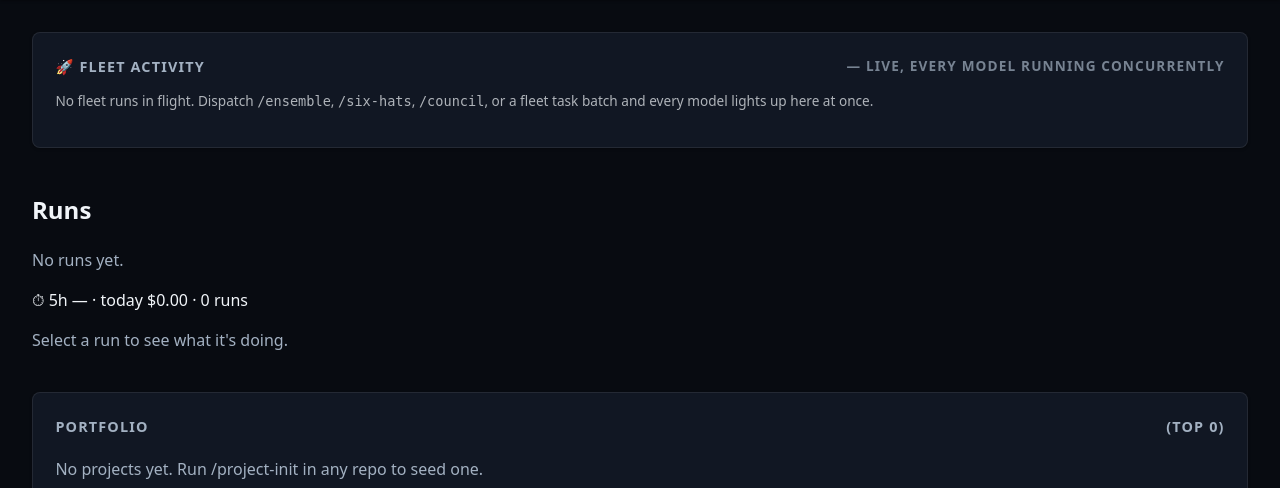
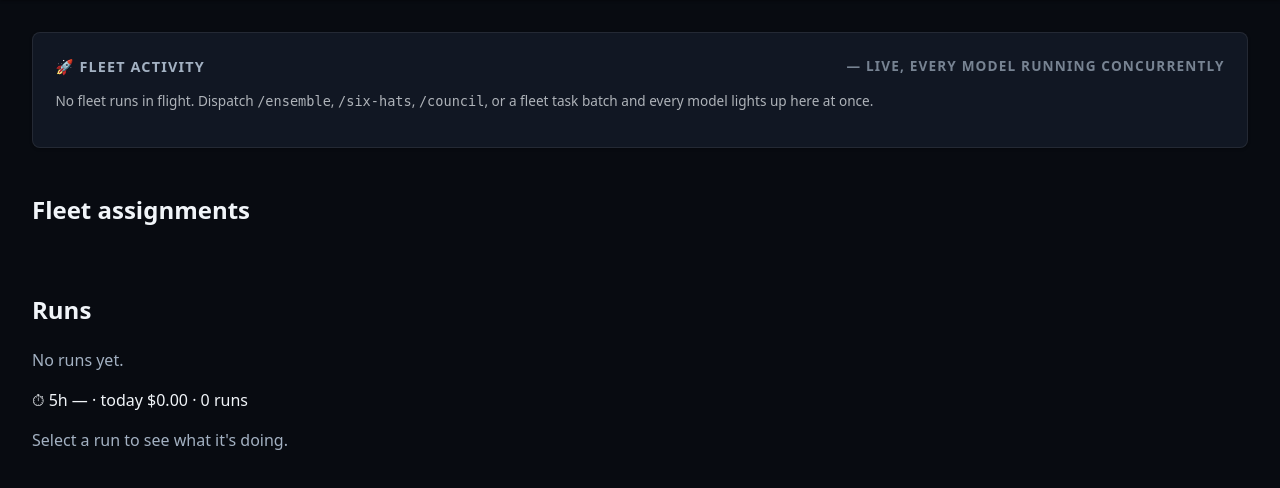
Before and after one commit to Ryfter/baton, a FastAPI app: page / in a window 1280 px wide. Shown: the part 77-565 px from the top of the page. Run offline with FastAPI, Linux system fonts and the light colour scheme; data that the repository does not hold is empty.

Commit message:
feat(sp2): surface the assignment board on the dashboard index

```diff
--- a/dashboard/templates/index.html
+++ b/dashboard/templates/index.html
@@ -8,6 +8,12 @@
      hx-swap="innerHTML">
   {% include "partials/fleet_activity.html" %}
 </div>
+
+<!-- Per-agent assignment board (legibility feed, polls every 5s) -->
+<section class="assignments-section" style="grid-column: 1 / -1;">
+  <h2>Fleet assignments</h2>
+  <div id="assignments" hx-get="/partials/assignments" hx-trigger="load, every 5s"></div>
+</section>
 
 <!-- Runs gutter + detail (legibility feed, polls every 5s) -->
 <section class="runs-section">
```
